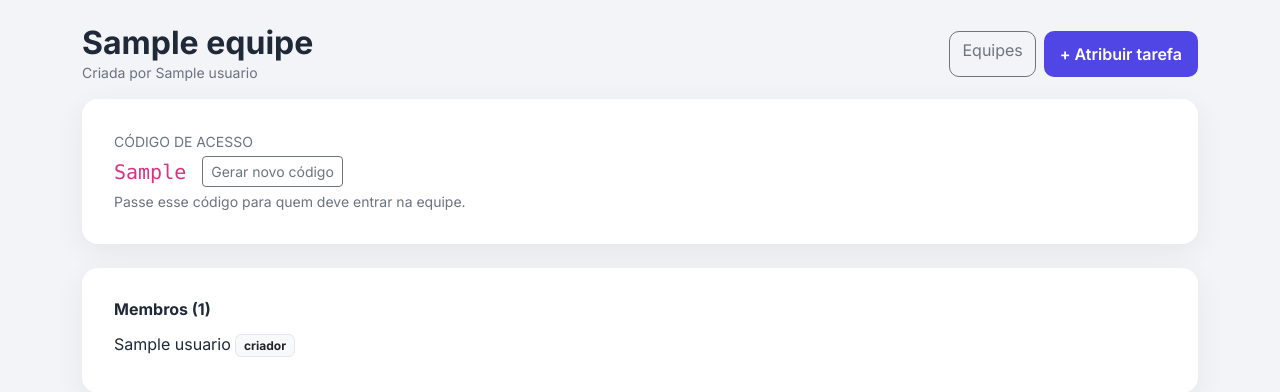
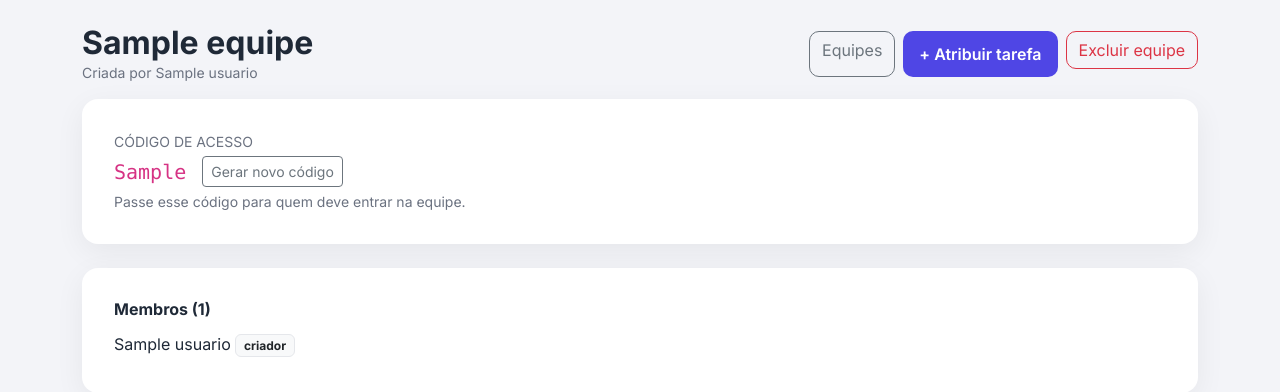
Before and after one commit to alyssa-sys/FSI-Wake-Up-Call-Tutorial-Flask, a Flask app: page /equipes/1 in a window 1280 px wide. Shown: the part 56-448 px from the top of the page. Run offline with Flask 3, Linux system fonts and the light colour scheme; a user stored in the database is signed in; tables that the repository leaves empty hold one stand-in row (values such as "Sample post").

Commit message:
adicionando remover membro e excluir equipe

```diff
--- a/gerenciador_de_tarefas/app.py
+++ b/gerenciador_de_tarefas/app.py
@@ -388,18 +388,38 @@ def remover_membro(equipe_id, usuario_id):
     equipe = db.get_or_404(Equipe, equipe_id)
     sair = usuario_id == current_user.id
     if sair and eh_dono(equipe):
-        flash('O criador não pode sair da própria equipe.', 'danger')
+        flash('O criador não pode sair da própria equipe. Exclua a equipe se quiser encerrá-la.', 'danger')
         return redirect(url_for('ver_equipe', equipe_id=equipe.id))
     if not sair and not eh_dono(equipe):
         flash('Só o criador pode remover membros.', 'danger')
         return redirect(url_for('ver_equipe', equipe_id=equipe.id))
     membro = MembroEquipe.query.filter_by(equipe_id=equipe.id, usuario_id=usuario_id).first_or_404()
-    # tarefas do membro que saiu voltam para o criador
-    Tarefa.query.filter_by(equipe_id=equipe.id, responsavel_id=usuario_id).update({'responsavel_id': equipe.dono_id})
+
+    # tarefas do membro que saiu: as não concluídas viram "Cancelada" e passam para o criador
+    tarefas_do_membro = Tarefa.query.filter_by(equipe_id=equipe.id, responsavel_id=usuario_id).all()
+    for t in tarefas_do_membro:
+        if t.status != 'Concluída':
+            t.status = 'Cancelada'
+        t.responsavel_id = equipe.dono_id
+
     db.session.delete(membro)
     db.session.commit()
-    flash('Pronto.', 'success')
+    flash('Você saiu da equipe.' if sair else 'Membro removido.', 'success')
     return redirect(url_for('equipes') if sair else url_for('ver_equipe', equipe_id=equipe.id))
+
+@app.route('/equipes/<int:equipe_id>/excluir', methods=['POST'])
+@login_required
+def excluir_equipe(equipe_id):
+    equipe = db.get_or_404(Equipe, equipe_id)
+    if not eh_dono(equipe):
+        flash('Só o criador pode excluir a equipe.', 'danger')
+        return redirect(url_for('ver_equipe', equipe_id=equipe.id))
+
+    Tarefa.query.filter_by(equipe_id=equipe.id).delete()
+    db.session.delete(equipe)  # os membros são apagados junto (cascade)
+    db.session.commit()
+    flash('Equipe excluída.', 'success')
+    return redirect(url_for('equipes'))
 
 @app.route('/logout')
 @login_required
--- a/gerenciador_de_tarefas/templates/equipe.html
+++ b/gerenciador_de_tarefas/templates/equipe.html
@@ -7,10 +7,19 @@
         <h2 class="fw-bold mb-0">{{ equipe.nome }}</h2>
         <div class="text-secondary small">Criada por {{ equipe.dono.nomeUsuario }}</div>
     </div>
-    <div class="d-flex gap-2">
+    <div class="d-flex gap-2 flex-wrap">
         <a href="{{ url_for('equipes') }}" class="btn btn-outline-secondary" style="border-radius:10px;">Equipes</a>
         {% if dono %}
         <a href="{{ url_for('adicionar_tarefa_equipe', equipe_id=equipe.id) }}" class="btn btn-principal">+ Atribuir tarefa</a>
+        <form method="POST" action="{{ url_for('excluir_equipe', equipe_id=equipe.id) }}"
+              onsubmit="return confirm('Excluir a equipe, todas as tarefas e remover os membros? Isso não pode ser desfeito.');">
+            <button type="submit" class="btn btn-outline-danger" style="border-radius:10px;">Excluir equipe</button>
+        </form>
+        {% else %}
+        <form method="POST" action="{{ url_for('remover_membro', equipe_id=equipe.id, usuario_id=current_user.id) }}"
+              onsubmit="return confirm('Sair da equipe? Suas tarefas não concluídas serão canceladas.');">
+            <button type="submit" class="btn btn-outline-danger" style="border-radius:10px;">Sair da equipe</button>
+        </form>
         {% endif %}
     </div>
 </div>
```
